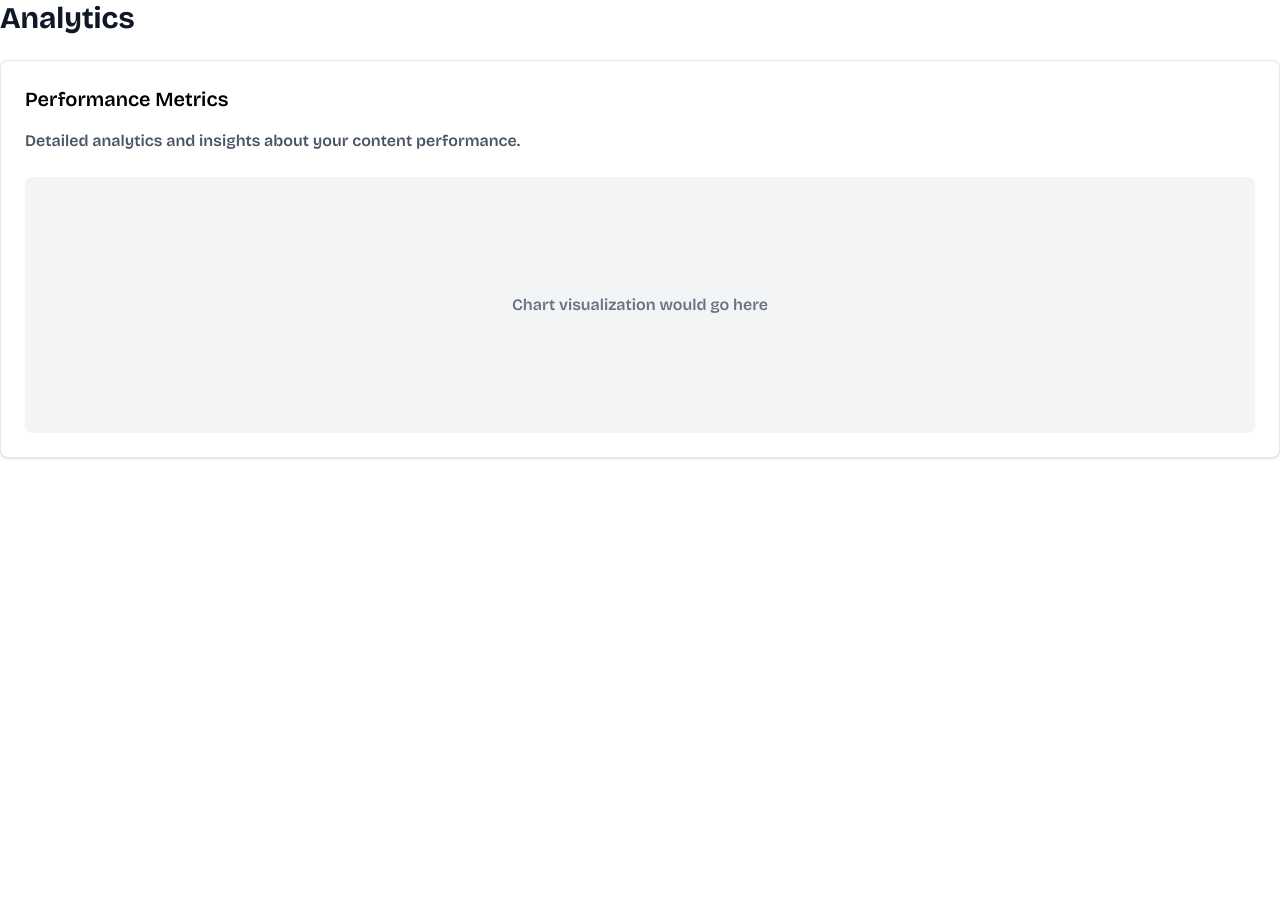
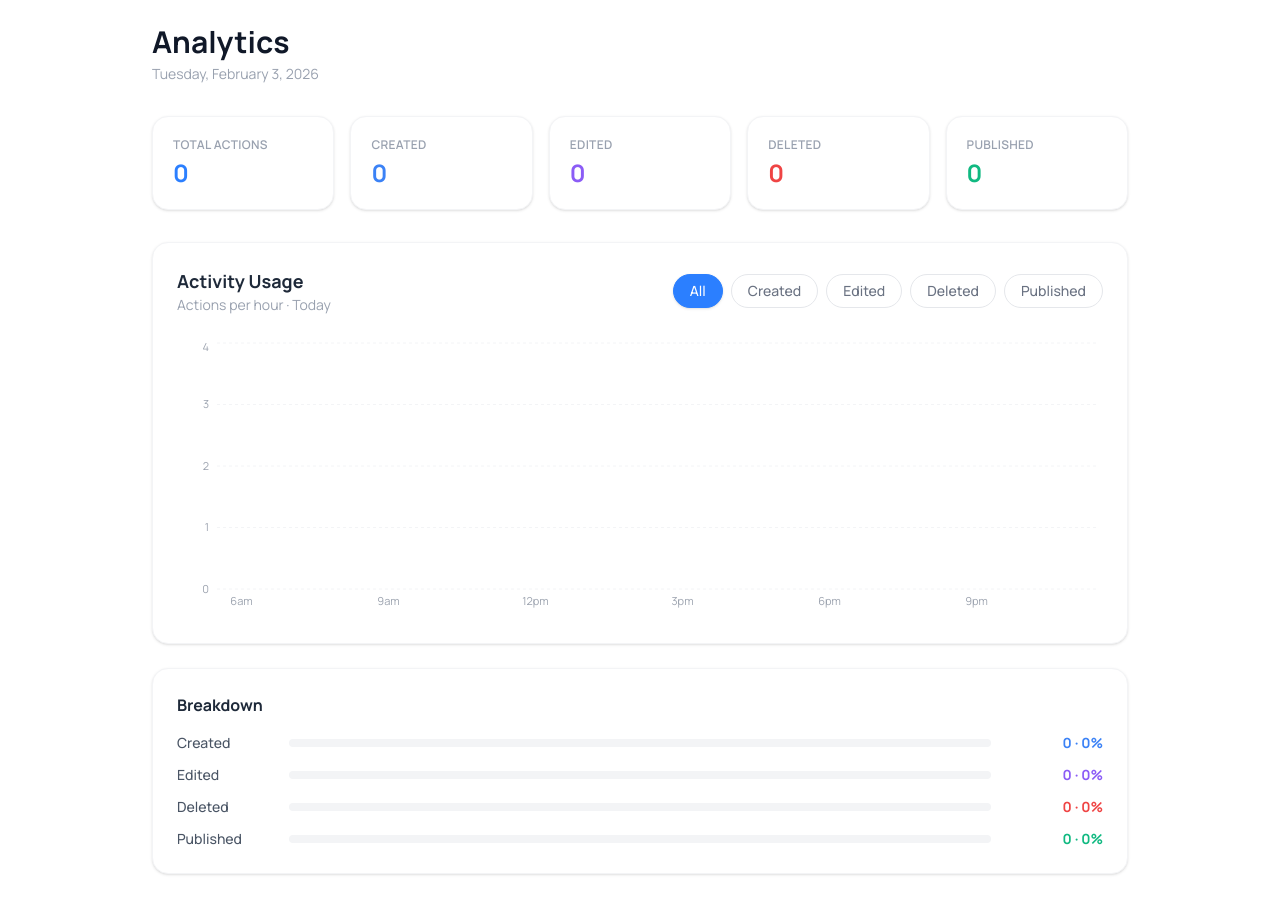
Before and after one commit to Haruna-dev-droid/creators-dashboard, a React (Vite) app: page /analytics in a window 1280 px wide. Before the commit the page ends 800 px from the top, so only its background shows below. Built offline with nearby package versions, Linux system fonts and the light colour scheme; sample sign-in values are in the browser's storage.

Commit message:
changed the font for the web app, created an activity logger, worked on the analytics page and also fixed some bugs on the content editor

```diff
--- a/index.html
+++ b/index.html
@@ -9,8 +9,12 @@
       href="https://fonts.googleapis.com/css2?family=Zilla+Slab:wght@400;500;600;700&display=swap"
       rel="stylesheet"
     /> -->
+    <!-- <link
+      href="https://fonts.googleapis.com/css2?family=Bricolage+Grotesque:wght@600;700;800&display=swap"
+      rel="stylesheet"
+    /> -->
     <link
-      href="https://fonts.googleapis.com/css2?family=Bricolage+Grotesque:wght@600;700;800&display=swap"
+      href="https://fonts.googleapis.com/css2?family=Manrope:wght@300;400;500;600;700&display=swap"
       rel="stylesheet"
     />
 
--- a/package.json
+++ b/package.json
@@ -16,6 +16,7 @@
     "react": "^19.2.0",
     "react-dom": "^19.2.0",
     "react-router-dom": "^7.13.0",
+    "recharts": "^3.7.0",
     "tailwindcss": "^4.1.18"
   },
   "devDependencies": {
--- /dev/null
+++ b/src/components/pages/ActivityLogger.js
@@ -0,0 +1,31 @@
+const STORAGE_KEY = "logActivity";
+
+function getTodayKey() {
+  return new Date().toISOString().split("T")[0];
+}
+
+function getCurrentHour() {
+  return String(new Date().getHours());
+}
+
+export function getActivity() {
+  try {
+    return JSON.parse(localStorage.getItem(STORAGE_KEY)) || {};
+  } catch {
+    return {};
+  }
+}
+
+export function logActivity(activitylog) {
+  const log = getActivity();
+  const today = getTodayKey();
+  const hour = getCurrentHour();
+
+  if (!log[today]) log[today] = {};
+  if (!log[today][hour]) log[today][hour] = {};
+  if (!log[today][hour][activitylog.key]) log[today][hour][activitylog.key] = 0;
+
+  log[today][hour][activitylog.key] += 1;
+
+  localStorage.setItem(STORAGE_KEY, JSON.stringify(log));
+}
--- a/src/components/pages/Analytics.jsx
+++ b/src/components/pages/Analytics.jsx
@@ -1,20 +1,263 @@
-import React from "react";
+// import React from "react";
 
-function Analytics() {
+// function Analytics() {
+//   return (
+//     <div>
+//       <h1 className="text-3xl font-bold text-gray-900 mb-6">Analytics</h1>
+//       <div className="bg-white p-6 rounded-lg shadow-sm border border-gray-200">
+//         <h2 className="text-xl font-semibold mb-4">Performance Metrics</h2>
+//         <p className="text-gray-600">
+//           Detailed analytics and insights about your content performance.
+//         </p>
+//         <div className="mt-6 h-64 bg-gray-100 rounded-lg flex items-center justify-center">
+//           <p className="text-gray-500">Chart visualization would go here</p>
+//         </div>
+//       </div>
+//     </div>
+//   );
+// }
+
+// export default Analytics;
+
+import React, { useState, useMemo } from "react";
+import {
+  BarChart,
+  Bar,
+  XAxis,
+  YAxis,
+  CartesianGrid,
+  Tooltip,
+  ResponsiveContainer,
+} from "recharts";
+import { getActivity } from "./ActivityLogger";
+
+// ── Config: add new activities here anytime ───────────────────────────
+const ACTIVITIES = [
+  { key: "note_created", label: "Created", color: "#3B82F6" },
+  { key: "note_edited", label: "Edited", color: "#8B5CF6" },
+  { key: "note_deleted", label: "Deleted", color: "#EF4444" },
+  { key: "note_published", label: "Published", color: "#10B981" },
+];
+
+function getTodayKey() {
+  return new Date().toISOString().split("T")[0];
+}
+
+// Transforms raw log into 24-row array recharts can read
+function buildChartData(log, dateKey) {
+  const dayData = log[dateKey] || {};
+
+  return Array.from({ length: 24 }, (_, h) => {
+    const hourData = dayData[String(h)] || {};
+    const label =
+      h === 0 ? "12am" : h < 12 ? `${h}am` : h === 12 ? "12pm" : `${h - 12}pm`;
+
+    const entry = { hour: label };
+    ACTIVITIES.forEach(({ key }) => {
+      entry[key] = hourData[key] || 0;
+    });
+    return entry;
+  });
+}
+
+// Custom tooltip shown on hover
+function CustomTooltip({ active, payload, label }) {
+  if (!active || !payload?.length) return null;
+  const hasData = payload.some((p) => p.value > 0);
+  if (!hasData) return null;
+
   return (
-    <div>
-      <h1 className="text-3xl font-bold text-gray-900 mb-6">Analytics</h1>
-      <div className="bg-white p-6 rounded-lg shadow-sm border border-gray-200">
-        <h2 className="text-xl font-semibold mb-4">Performance Metrics</h2>
-        <p className="text-gray-600">
-          Detailed analytics and insights about your content performance.
-        </p>
-        <div className="mt-6 h-64 bg-gray-100 rounded-lg flex items-center justify-center">
-          <p className="text-gray-500">Chart visualization would go here</p>
+    <div className="bg-white border border-gray-200 rounded-xl px-4 py-3 shadow-lg text-sm">
+      <p className="text-gray-400 font-semibold mb-2">{label}</p>
+      {payload.map((entry) =>
+        entry.value > 0 ? (
+          <div key={entry.dataKey} className="flex items-center gap-2 mb-1">
+            <span
+              className="inline-block w-2.5 h-2.5 rounded-sm"
+              style={{ background: entry.color }}
+            />
+            <span className="text-gray-600">{entry.name}:</span>
+            <span className="font-bold" style={{ color: entry.color }}>
+              {entry.value} {entry.value === 1 ? "time" : "times"}
+            </span>
+          </div>
+        ) : null,
+      )}
+    </div>
+  );
+}
+
+export default function Analytics() {
+  const [activeFilter, setActiveFilter] = useState("all");
+
+  const { chartData, totals } = useMemo(() => {
+    const log = getActivity();
+    const data = buildChartData(log, getTodayKey());
+
+    // Sum up totals per activity for the stat cards
+    const totals = {};
+    ACTIVITIES.forEach(({ key }) => {
+      totals[key] = data.reduce((sum, row) => sum + (row[key] || 0), 0);
+    });
+
+    return { chartData: data, totals };
+  }, []);
+
+  const totalActions = Object.values(totals).reduce((a, b) => a + b, 0);
+
+  // Only show 6am–11pm to keep chart clean
+  const displayData = chartData.filter((_, i) => i >= 6);
+
+  const visibleActivities =
+    activeFilter === "all"
+      ? ACTIVITIES
+      : ACTIVITIES.filter((a) => a.key === activeFilter);
+
+  return (
+    <div className="p-6 max-w-5xl mx-auto">
+      <h1 className="text-3xl font-bold text-gray-900 mb-1">Analytics</h1>
+      <p className="text-gray-400 text-sm mb-8">
+        {new Date().toLocaleDateString("en-US", {
+          weekday: "long",
+          year: "numeric",
+          month: "long",
+          day: "numeric",
+        })}
+      </p>
+
+      {/* ── Stat Cards ── */}
+      <div className="grid grid-cols-2 md:grid-cols-3 lg:grid-cols-5 gap-4 mb-8">
+        {/* Total */}
+        <div className="bg-white rounded-2xl p-5 border border-gray-100 shadow-sm">
+          <p className="text-xs text-gray-400 font-semibold uppercase tracking-wide mb-1">
+            Total Actions
+          </p>
+          <p className="text-2xl font-bold text-blue-500">{totalActions}</p>
+        </div>
+
+        {/* One card per activity */}
+        {ACTIVITIES.map(({ key, label, color }) => (
+          <div
+            key={key}
+            className="bg-white rounded-2xl p-5 border border-gray-100 shadow-sm"
+          >
+            <p className="text-xs text-gray-400 font-semibold uppercase tracking-wide mb-1">
+              {label}
+            </p>
+            <p className="text-2xl font-bold" style={{ color }}>
+              {totals[key] || 0}
+            </p>
+          </div>
+        ))}
+      </div>
+
+      {/* ── Chart Card ── */}
+      <div className="bg-white rounded-2xl border border-gray-100 shadow-sm p-6 mb-6">
+        {/* Header + filters */}
+        <div className="flex flex-wrap items-center justify-between gap-4 mb-6">
+          <div>
+            <h2 className="text-lg font-bold text-gray-800">Activity Usage</h2>
+            <p className="text-sm text-gray-400">Actions per hour · Today</p>
+          </div>
+          <div className="flex gap-2 flex-wrap">
+            <button
+              onClick={() => setActiveFilter("all")}
+              className={`px-4 py-1.5 rounded-full text-sm font-medium border transition-all ${
+                activeFilter === "all"
+                  ? "bg-blue-500 text-white border-blue-500 shadow-sm"
+                  : "bg-white text-gray-500 border-gray-200 hover:border-blue-300 hover:text-blue-500"
+              }`}
+            >
+              All
+            </button>
+            {ACTIVITIES.map(({ key, label, color }) => (
+              <button
+                key={key}
+                onClick={() => setActiveFilter(key)}
+                className={`px-4 py-1.5 rounded-full text-sm font-medium border transition-all ${
+                  activeFilter === key
+                    ? "text-white border-transparent shadow-sm"
+                    : "bg-white text-gray-500 border-gray-200 hover:text-gray-700"
+                }`}
+                style={activeFilter === key ? { background: color } : {}}
+              >
+                {label}
+              </button>
+            ))}
+          </div>
+        </div>
+
+        {/* Chart */}
+        <ResponsiveContainer width="100%" height={280}>
+          <BarChart
+            data={displayData}
+            barGap={3}
+            barCategoryGap="35%"
+            margin={{ top: 4, right: 4, bottom: 0, left: -20 }}
+          >
+            <CartesianGrid
+              strokeDasharray="3 3"
+              stroke="#F3F4F6"
+              vertical={false}
+            />
+            <XAxis
+              dataKey="hour"
+              tick={{ fill: "#9CA3AF", fontSize: 11 }}
+              axisLine={false}
+              tickLine={false}
+              interval={2}
+            />
+            <YAxis
+              tick={{ fill: "#9CA3AF", fontSize: 11 }}
+              axisLine={false}
+              tickLine={false}
+              allowDecimals={false}
+            />
+            <Tooltip content={<CustomTooltip />} cursor={{ fill: "#F9FAFB" }} />
+            {visibleActivities.map(({ key, label, color }) => (
+              <Bar
+                key={key}
+                dataKey={key}
+                name={label}
+                fill={color}
+                radius={[4, 4, 0, 0]}
+                maxBarSize={24}
+              />
+            ))}
+          </BarChart>
+        </ResponsiveContainer>
+      </div>
+
+      {/* ── Breakdown ── */}
+      <div className="bg-white rounded-2xl border border-gray-100 shadow-sm p-6">
+        <h3 className="text-base font-bold text-gray-800 mb-4">Breakdown</h3>
+        <div className="flex flex-col gap-3">
+          {ACTIVITIES.map(({ key, label, color }) => {
+            const count = totals[key] || 0;
+            const pct =
+              totalActions > 0 ? Math.round((count / totalActions) * 100) : 0;
+            return (
+              <div key={key} className="flex items-center gap-4">
+                <span className="text-sm font-medium text-gray-600 w-24 shrink-0">
+                  {label}
+                </span>
+                <div className="flex-1 bg-gray-100 rounded-full h-2 overflow-hidden">
+                  <div
+                    className="h-full rounded-full transition-all duration-700"
+                    style={{ width: `${pct}%`, background: color }}
+                  />
+                </div>
+                <span
+                  className="text-sm font-bold w-24 text-right"
+                  style={{ color }}
+                >
+                  {count} · {pct}%
+                </span>
+              </div>
+            );
+          })}
         </div>
       </div>
     </div>
   );
 }
-
-export default Analytics;
--- a/src/components/pages/ContentEditor.jsx
+++ b/src/components/pages/ContentEditor.jsx
@@ -185,6 +185,7 @@ function ContentEditor() {
       setCategories([...categories, newCategory.toLowerCase()]);
       setNewCategory("");
       setShowAddCategory(false);
+      logActivity("category_added", newCategory);
     }
   };
 
--- a/src/index.css
+++ b/src/index.css
@@ -68,5 +68,5 @@ button:focus-visible {
 } */
 @import "tailwindcss";
 body {
-  font-family: "Bricolage Grotesque", serif;
+  font-family: "Manrope", sans-serif;
 }
```
Also changed, not shown: 1 other file (tests, documents, lock files or other folders).
